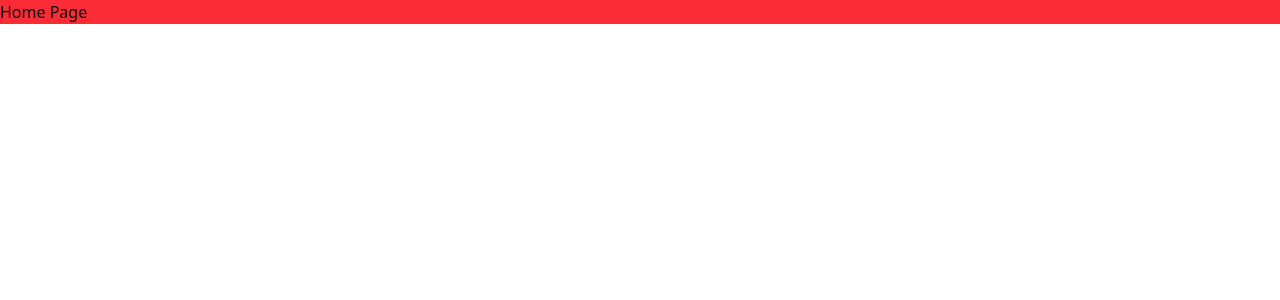
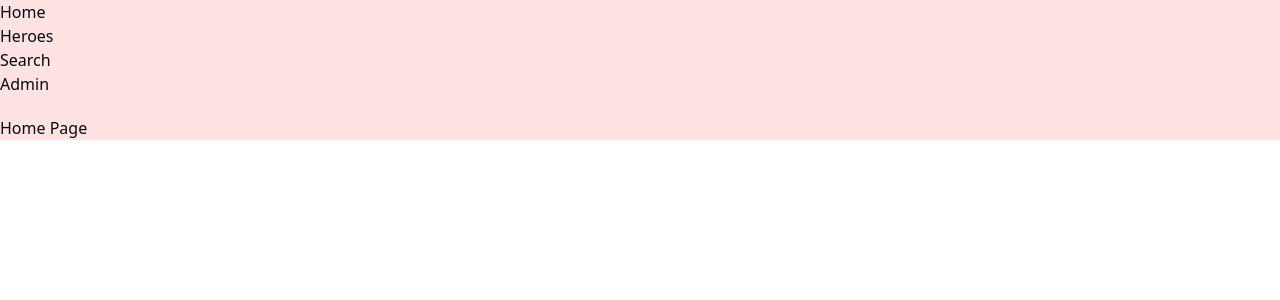
Before and after one commit to Evasq710/react-course, a React (Vite) app in the folder 05-heroes-app/: page / in a window 1280 px wide. Shown: the top 300 px of the page. Built offline with nearby package versions, Linux system fonts and the light colour scheme.

Commit message:
Lazy loading SearchPage

```diff
--- a/05-heroes-app/src/heroes/layouts/HeroesLayout.tsx
+++ b/05-heroes-app/src/heroes/layouts/HeroesLayout.tsx
@@ -1,10 +1,28 @@
-import { Outlet } from "react-router"
+import { Link, Outlet } from "react-router"
 
 export const HeroesLayout = () => {
   return (
-    <div className="bg-red-500">
-      {/* Renders the matching child route of a parent route or nothing if no child route matches. */}
-      <Outlet />
+    <div className="bg-red-100">
+
+      <ul>
+        <li>
+          <Link to="/">Home</Link>
+        </li>
+        <li>
+          <Link to="/heroes/1">Heroes</Link>
+        </li>
+        <li>
+          <Link to="/search">Search</Link>
+        </li>
+        <li>
+          <Link to="/admin">Admin</Link>
+        </li>
+      </ul>
+
+      <section className="mt-5">
+        {/* Renders the matching child route of a parent route or nothing if no child route matches. */}
+        <Outlet />
+      </section>
     </div>
   )
 }
--- a/05-heroes-app/src/heroes/pages/search/SearchPage.tsx
+++ b/05-heroes-app/src/heroes/pages/search/SearchPage.tsx
@@ -2,3 +2,6 @@
 export const SearchPage = () => {
   return <h1>Search Page</h1>;
 };
+
+// Default export for lazy loading
+export default SearchPage;
--- a/05-heroes-app/src/router/app.router.tsx
+++ b/05-heroes-app/src/router/app.router.tsx
@@ -2,9 +2,26 @@ import { HeroPage } from "@/heroes/pages/hero/HeroPage";
 import { HomePage } from "../heroes/pages/home/HomePage";
 import { createBrowserRouter } from "react-router";
 import { AdminPage } from "@/admin/pages/AdminPage";
-import { SearchPage } from "@/heroes/pages/search/SearchPage";
 import { HeroesLayout } from "@/heroes/layouts/HeroesLayout";
 import { AdminLayout } from "@/admin/layouts/AdminLayout";
+import { lazy } from "react";
+
+// import { SearchPage } from "@/heroes/pages/search/SearchPage";
+
+/**
+ * LAZY LOADING WITH REACT
+ * lazy: Lets you defer loading a component’s code until it is rendered for the first time.
+ *
+ * @param load
+ * A function that returns a Promise or another thenable (a Promise-like object with a then method).
+ * React will not call load until the first time you attempt to render the returned component.
+ * After React first calls load, it will wait for it to resolve, and then render the resolved
+ * value’s .default as a React component.
+ * Both the returned Promise and the Promise’s resolved value will be cached, so React will not call
+ * load more than once. If the Promise rejects, React will throw the rejection reason for the nearest
+ * Error Boundary to handle.
+ */
+const SearchPage = lazy(() => import("@/heroes/pages/search/SearchPage"));
 
 
 export const appRouter = createBrowserRouter([
```
